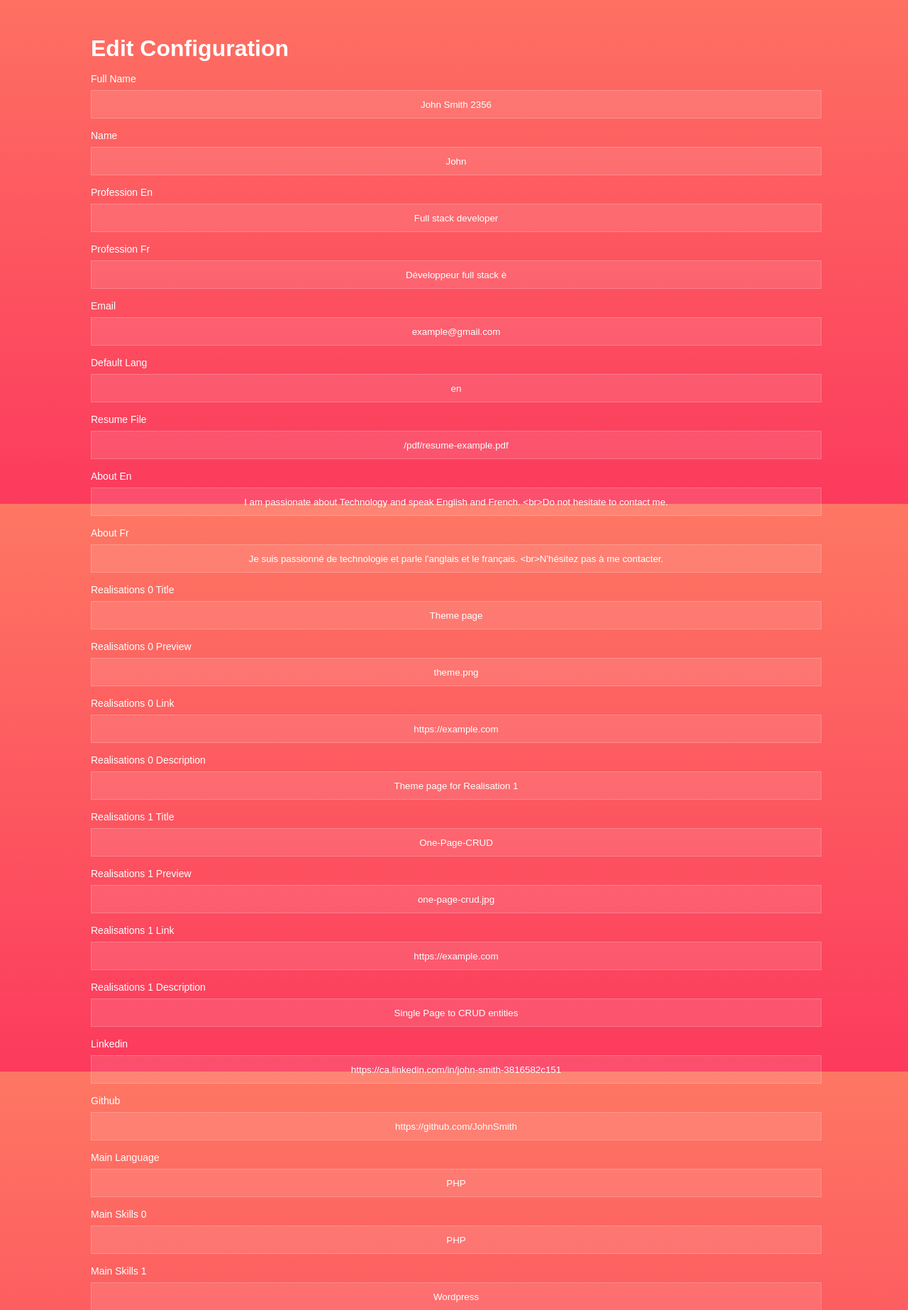
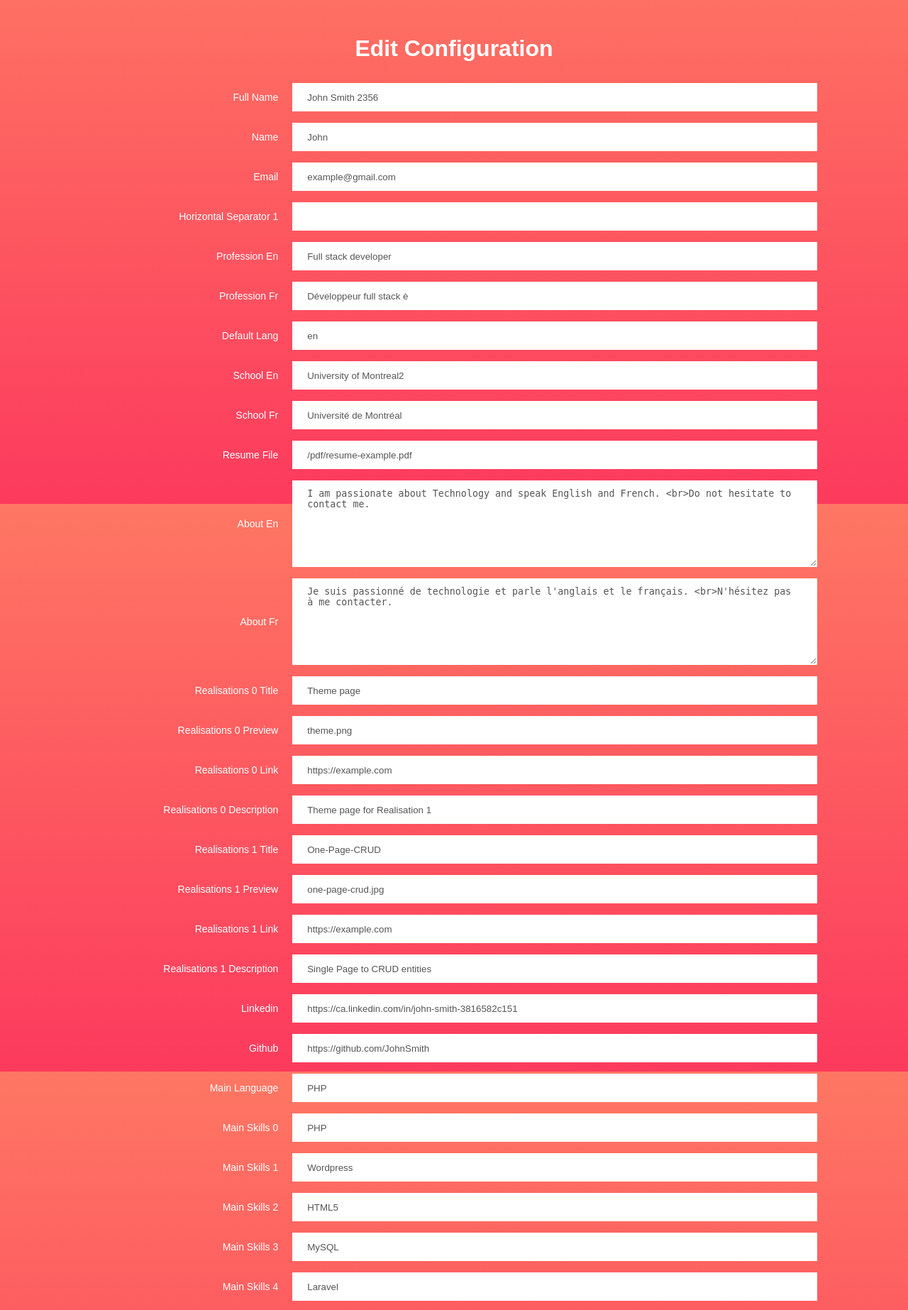
Before and after one commit to JackEd0/onepagersphp, a PHP site: page /admin2/ in a window 1280 px wide. Shown: the part 90-1936 px from the top of the page at 71% size. Run offline with PHP 8.4, Linux system fonts and the light colour scheme; the visitor is signed in with stand-in values (Sample User, id 1); data that the repository does not hold is empty.

Commit message:
2024-01-13

```diff
--- a/adminv2/public/index.css
+++ b/adminv2/public/index.css
@@ -132,6 +132,7 @@ button.link:focus {
     right: -20px;
   }
 
+  .form-field textarea,
   .form-field input {
     border: 1px solid rgba(255, 255, 255, 0.2);
     text-align: center;
@@ -142,6 +143,12 @@ button.link:focus {
     color: white;
     outline: none;
     transition: all 0.2s;
+  }
+
+  .form-field textarea {
+    height: 100px;
+    padding-top: 10px;
+    padding-bottom: 10px;
   }
 
   .form-field input::placeholder {
@@ -157,11 +164,6 @@ button.link:focus {
 
   .form-field input:hover::placeholder {
     color: #d61e2d;
-  }
-
-  .form-field label {
-    display: block;
-    margin-bottom: 8px;
   }
 /* ---------------- form ---------------- */
 
@@ -211,19 +213,48 @@ button.link:focus {
   }
 
   .container h2 {
-    margin-bottom: 16px;
+    margin-bottom: 30px;
+    text-align: center;
   }
 
   .header form {
     display: inline-block;
   }
 
-  .container .form-field input,
-  .container button.btn {
+  .container .form-field {
+    display: flex;
+    align-items: center;
+    justify-content: center;
+    width: 100%;
+  }
+
+  .container .form-field textarea,
+  .container .form-field input {
     border-radius: 0;
+    text-align: left;
+    padding-left: 20px;
+    padding-right: 20px;
+    background: white;
+    color: #555;
+  }
+
+  .container .form-field textarea:hover,
+  .container .form-field textarea:focus,
+  .container .form-field input:hover,
+  .container .form-field input:focus {
+    background: white;
+    color: #d61e2d;
+  }
+
+  .container .form-field label {
+    text-align: right;
+    width: 35%;
+    padding-left: 20px;
+    padding-right: 20px;
   }
 
   .container button.btn {
+    border-radius: 0;
     margin-top: 30px;
   }
 
--- a/adminv2/public/index.php
+++ b/adminv2/public/index.php
@@ -232,9 +232,17 @@ class Helper
 
                     <div class="form-group" id="dynamicFields">
                         <?php foreach ($configFlattened as $key => $value) : ?>
+                            <?php if (strpos($key, "horizontal_separator")) : ?>
+                                <hr>
+                                <?php continue; ?>
+                            <?php endif; ?>
                             <div class="form-field">
                                 <label for="<?= $key ?>" class=""><?= Helper::BeautifySlug($key) ?></label>
-                                <input type="text" class="" id="<?= $key ?>" name="<?= $key ?>" value="<?= $value ?>">
+                                <?php if (strlen($value) >= 60) : ?>
+                                    <textarea name="<?= $key ?>" id="<?= $key ?>" cols="30" rows="5"><?= $value ?></textarea>
+                                <?php else : ?>
+                                    <input type="text" class="" id="<?= $key ?>" name="<?= $key ?>" value="<?= $value ?>">
+                                <?php endif; ?>
                             </div>
                         <?php endforeach; ?>
                     </div>
--- a/adminv2/public/site.json
+++ b/adminv2/public/site.json
@@ -1,10 +1,15 @@
 {
     "full_name": "John Smith 2356",
     "name": "John",
+    "email": "example@gmail.com",
+    "horizontal_separator_1": "",
     "profession_en": "Full stack developer",
     "profession_fr": "D\u00e9veloppeur full stack \u00e8",
-    "email": "example@gmail.com",
     "default_lang": "en",
+    "school": {
+        "en": "University of Montreal2",
+        "fr": "Universit\u00e9 de Montr\u00e9al"
+    },
     "resume_file": "\/pdf\/resume-example.pdf",
     "about_en": "I am passionate about Technology and speak English and French. <br>Do not hesitate to contact me.",
     "about_fr": "Je suis passionn\u00e9 de technologie et parle l'anglais et le fran\u00e7ais. <br>N'h\u00e9sitez pas \u00e0 me contacter.",
```
